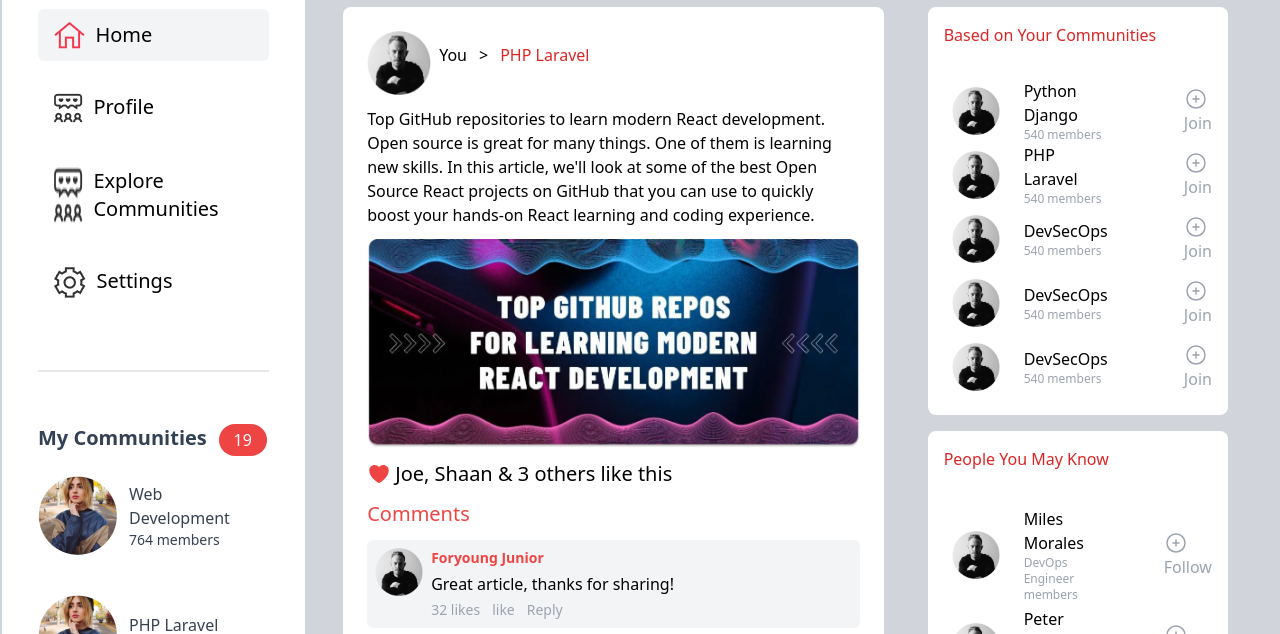
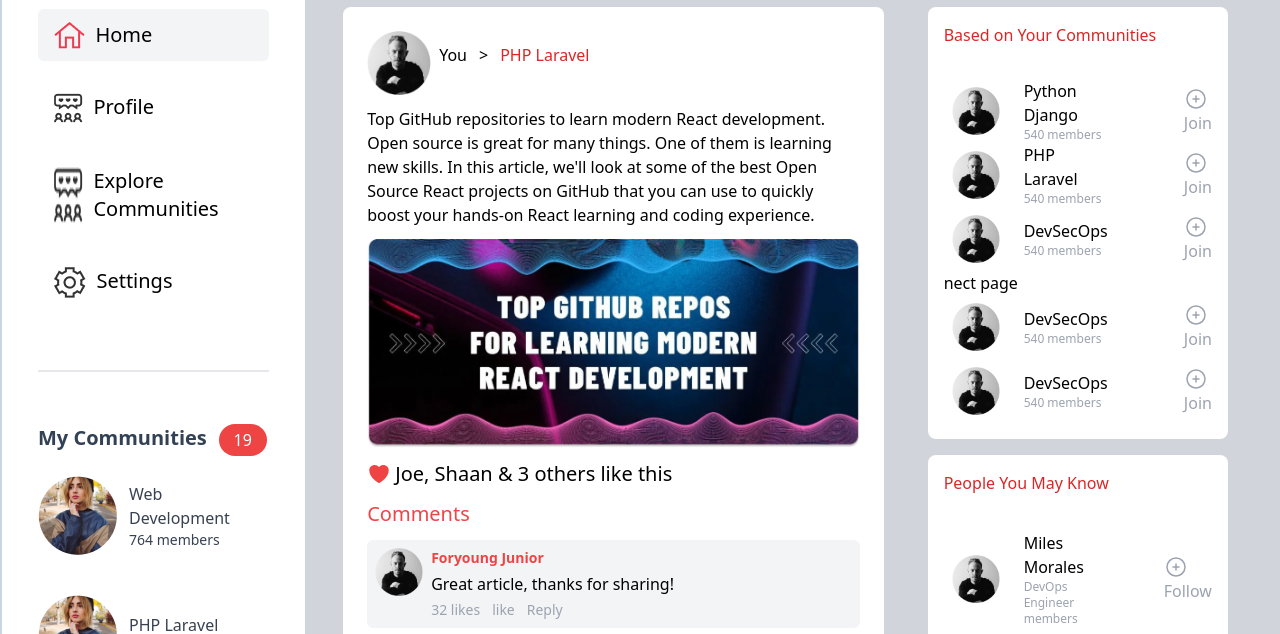
Before and after one commit to FrankNeba/UniverseProfile, a website: page index.html in a window 1280 px wide. Shown: the part 125-759 px from the top of the page. Drawn offline with Linux system fonts and the light colour scheme.

Commit message:
Update index.html

```diff
--- a/index.html
+++ b/index.html
@@ -246,6 +246,7 @@
                             </div>
                         </div>
                     </div>
+                  <a href="./src./index.html"> nect page </a>
 
                     <div class="flex flex-row items-center space-x-4">
                         <img src="./images/man.png" alt="" class="w-16 h-16 p-2">
```
